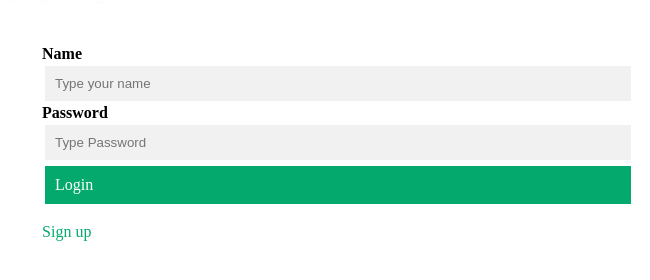
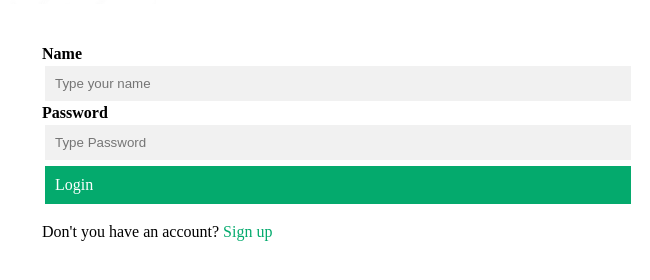
Before and after one commit to Charlesmsrocha/Culture-DesktopApplication-noErrors, an Electron app: page index.html in a window 650 px wide. Shown: the part 188-468 px from the top of the page. Drawn offline with Linux system fonts and the light colour scheme; no server answers.

Commit message:
don't you have an account?

```diff
--- a/index.html
+++ b/index.html
@@ -23,7 +23,7 @@
         <label for="psw" ><b>Password</b></label>
         <input type="password" id="password" placeholder="Type Password" name="psw" required>
         <a href="views/homescreen.html" id="login">Login</a>
-        <p><a href="views/sign_up.html">Sign up</a></p>
+        <p>Don't you have an account? <a href="views/sign_up.html">Sign up</a></p>
       </div>
     </form>
 
```
